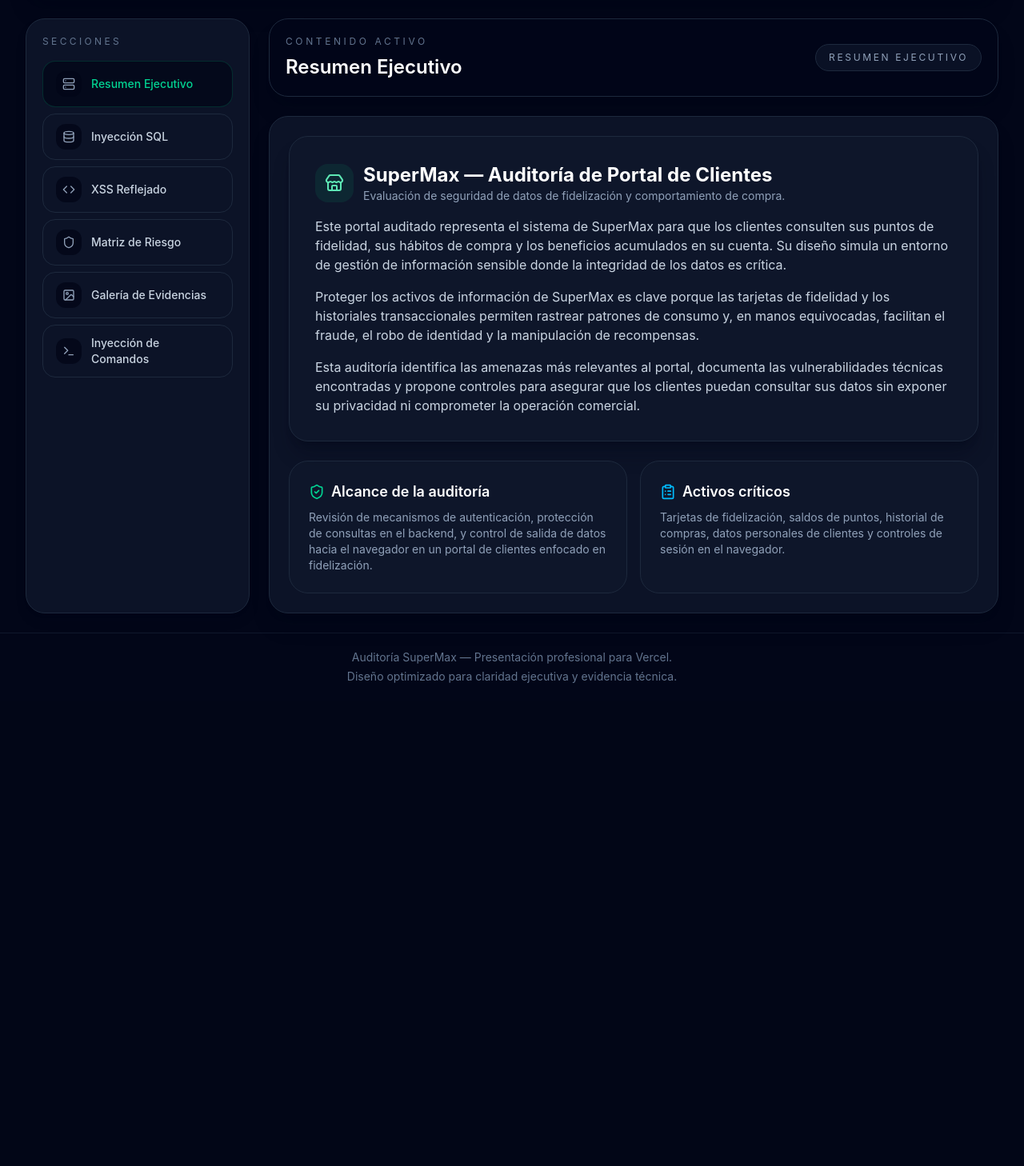
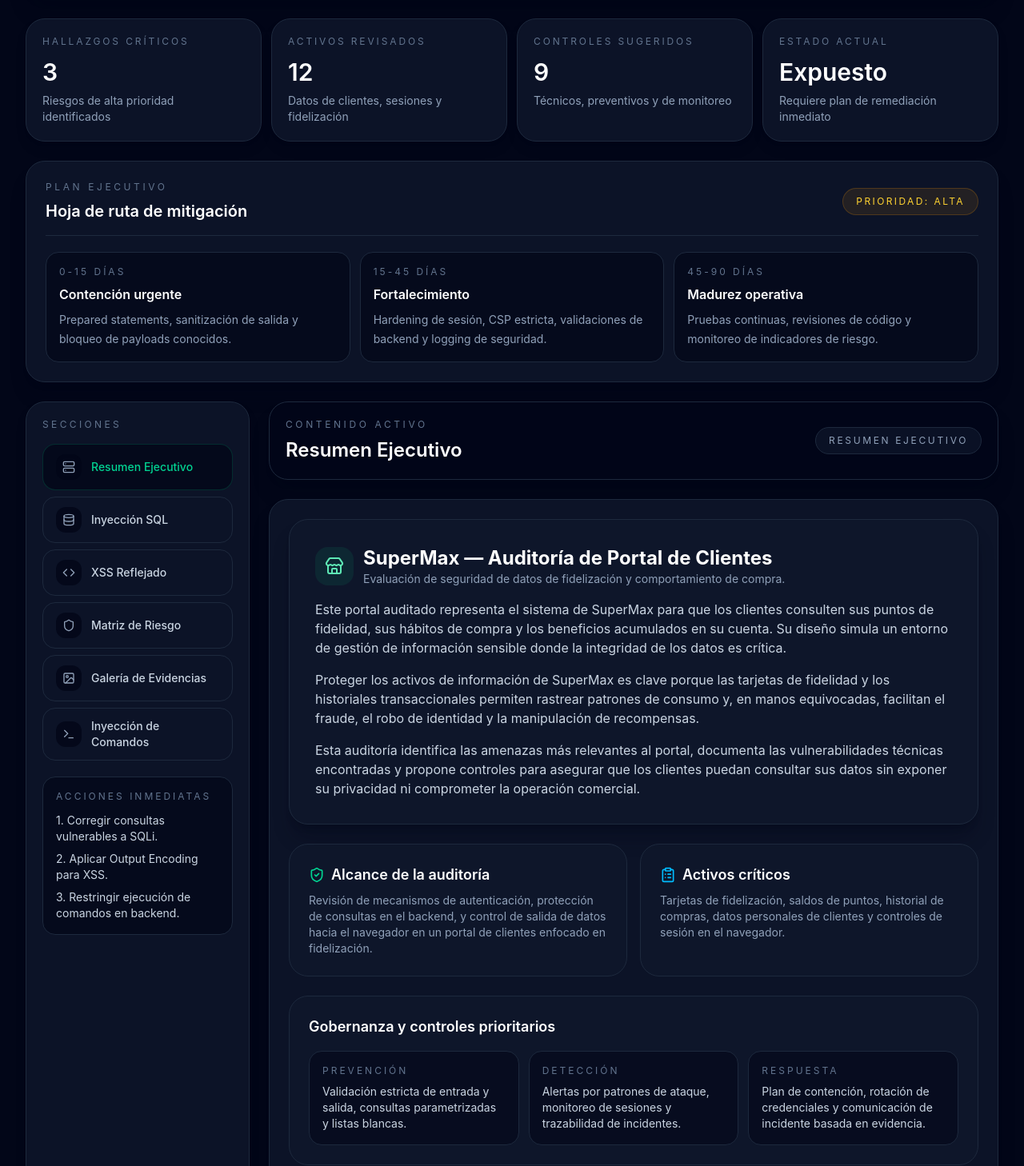
Before and after one commit to squellaa/auditoria_oliseb, a React (Vite) app: page / in a window 1280 px wide. Shown: the part 352-1810 px from the top of the page at 80% size. Before the commit the page ends 1228 px from the top, so only its background shows below. Built offline with nearby package versions, Linux system fonts and the light colour scheme.

Commit message:
arreglo fotografia

```diff
--- a/src/App.jsx
+++ b/src/App.jsx
@@ -24,11 +24,28 @@
   red: 'text-red-400 border-red-500/20 bg-red-500/10',
 };
 
+const indicadores = [
+  { title: 'Hallazgos críticos', value: '3', detail: 'Riesgos de alta prioridad identificados' },
+  { title: 'Activos revisados', value: '12', detail: 'Datos de clientes, sesiones y fidelización' },
+  { title: 'Controles sugeridos', value: '9', detail: 'Técnicos, preventivos y de monitoreo' },
+  { title: 'Estado actual', value: 'Expuesto', detail: 'Requiere plan de remediación inmediato' },
+];
+
+const planMitigacion = [
+  { fase: '0-15 días', objetivo: 'Contención urgente', acciones: 'Prepared statements, sanitización de salida y bloqueo de payloads conocidos.' },
+  { fase: '15-45 días', objetivo: 'Fortalecimiento', acciones: 'Hardening de sesión, CSP estricta, validaciones de backend y logging de seguridad.' },
+  { fase: '45-90 días', objetivo: 'Madurez operativa', acciones: 'Pruebas continuas, revisiones de código y monitoreo de indicadores de riesgo.' },
+];
+
 export default function App() {
   const [tabActual, setTabActual] = useState('resumen');
 
   return (
-    <div className="min-h-screen bg-slate-950 text-slate-100 font-sans selection:bg-emerald-500/30 selection:text-emerald-300">
+    <div className="relative min-h-screen overflow-hidden bg-slate-950 text-slate-100 font-sans selection:bg-emerald-500/30 selection:text-emerald-300">
+      <div className="pointer-events-none absolute inset-0 -z-10">
+        <div className="absolute -left-20 top-0 h-80 w-80 rounded-full bg-emerald-500/12 blur-3xl" />
+        <div className="absolute right-0 top-20 h-72 w-72 rounded-full bg-sky-500/10 blur-3xl" />
+      </div>
       <header className="sticky top-0 z-50 border-b border-slate-800 bg-slate-950/95 backdrop-blur-xl px-4 py-4 shadow-[0_1px_0_rgba(148,163,184,0.08)] sm:px-6 lg:px-8">
         <div className="mx-auto flex max-w-7xl flex-col gap-4 sm:flex-row sm:items-center sm:justify-between">
           <div className="flex items-center gap-3">
@@ -77,6 +94,37 @@
             </div>
           </section>
 
+          <section className="grid gap-3 sm:grid-cols-2 xl:grid-cols-4">
+            {indicadores.map((item) => (
+              <article key={item.title} className="rounded-3xl border border-slate-800 bg-slate-900/80 p-5 shadow-lg shadow-slate-950/20">
+                <p className="text-xs uppercase tracking-[0.24em] text-slate-500">{item.title}</p>
+                <p className="mt-3 text-3xl font-semibold text-white">{item.value}</p>
+                <p className="mt-2 text-sm text-slate-400">{item.detail}</p>
+              </article>
+            ))}
+          </section>
+
+          <section className="rounded-3xl border border-slate-800 bg-slate-900/80 p-6 shadow-xl shadow-slate-950/20">
+            <div className="flex flex-col gap-4 border-b border-slate-800 pb-4 md:flex-row md:items-center md:justify-between">
+              <div>
+                <p className="text-xs uppercase tracking-[0.3em] text-slate-500">Plan ejecutivo</p>
+                <h3 className="mt-2 text-xl font-semibold text-white">Hoja de ruta de mitigación</h3>
+              </div>
+              <span className="inline-flex rounded-full border border-amber-500/20 bg-amber-500/10 px-4 py-2 text-xs uppercase tracking-[0.2em] text-amber-300">
+                Prioridad: alta
+              </span>
+            </div>
+            <div className="mt-5 grid gap-3 md:grid-cols-3">
+              {planMitigacion.map((item) => (
+                <article key={item.fase} className="rounded-2xl border border-slate-800 bg-slate-950/70 p-4">
+                  <p className="text-xs uppercase tracking-[0.25em] text-slate-500">{item.fase}</p>
+                  <h4 className="mt-2 text-base font-semibold text-white">{item.objetivo}</h4>
+                  <p className="mt-2 text-sm leading-6 text-slate-400">{item.acciones}</p>
+                </article>
+              ))}
+            </div>
+          </section>
+
           <div className="grid gap-6 xl:grid-cols-[280px_1fr]">
             <aside className="rounded-3xl border border-slate-800 bg-slate-900/80 p-5 shadow-lg shadow-slate-950/20">
               <p className="mb-4 text-xs uppercase tracking-[0.28em] text-slate-500">Secciones</p>
@@ -103,6 +151,15 @@
                     </button>
                   );
                 })}
+              </div>
+
+              <div className="mt-5 rounded-2xl border border-slate-800 bg-slate-950/70 p-4">
+                <p className="text-xs uppercase tracking-[0.25em] text-slate-500">Acciones inmediatas</p>
+                <ul className="mt-3 space-y-2 text-sm text-slate-300">
+                  <li>1. Corregir consultas vulnerables a SQLi.</li>
+                  <li>2. Aplicar Output Encoding para XSS.</li>
+                  <li>3. Restringir ejecución de comandos en backend.</li>
+                </ul>
               </div>
             </aside>
 
--- a/src/components/Resumen.jsx
+++ b/src/components/Resumen.jsx
@@ -1,4 +1,3 @@
-import React from 'react';
 import { Store, ShieldCheck, ClipboardList } from 'lucide-react';
 
 export default function Resumen() {
@@ -46,6 +45,24 @@
           </p>
         </div>
       </div>
+
+      <div className="rounded-3xl border border-slate-800 bg-slate-900/80 p-6">
+        <h2 className="text-lg font-semibold text-white">Gobernanza y controles prioritarios</h2>
+        <div className="mt-4 grid gap-3 md:grid-cols-3">
+          <div className="rounded-2xl border border-slate-800 bg-slate-950/60 p-4">
+            <p className="text-xs uppercase tracking-[0.25em] text-slate-500">Prevención</p>
+            <p className="mt-2 text-sm text-slate-300">Validación estricta de entrada y salida, consultas parametrizadas y listas blancas.</p>
+          </div>
+          <div className="rounded-2xl border border-slate-800 bg-slate-950/60 p-4">
+            <p className="text-xs uppercase tracking-[0.25em] text-slate-500">Detección</p>
+            <p className="mt-2 text-sm text-slate-300">Alertas por patrones de ataque, monitoreo de sesiones y trazabilidad de incidentes.</p>
+          </div>
+          <div className="rounded-2xl border border-slate-800 bg-slate-950/60 p-4">
+            <p className="text-xs uppercase tracking-[0.25em] text-slate-500">Respuesta</p>
+            <p className="mt-2 text-sm text-slate-300">Plan de contención, rotación de credenciales y comunicación de incidente basada en evidencia.</p>
+          </div>
+        </div>
+      </div>
     </div>
   );
 }
--- a/src/components/XSS.jsx
+++ b/src/components/XSS.jsx
@@ -40,6 +40,22 @@
       </div>
 
       <div className="rounded-3xl border border-slate-800/80 bg-slate-950/60 p-6 text-slate-400 shadow-xl shadow-slate-950/20">
+        <h3 className="text-xl font-semibold text-slate-100">Evidencia Visual</h3>
+        <p className="mt-3 text-sm text-slate-400">
+          Resultado del ataque XSS reflejado en el entorno de pruebas del portal SuperMax.
+        </p>
+        <div className="mt-4 overflow-hidden rounded-2xl border border-slate-800 bg-slate-900/80 p-2">
+          <img
+            src="/img/xss_oliseb.png"
+            alt="Evidencia de XSS Reflejado"
+            className="h-auto w-full rounded-xl object-cover"
+            loading="lazy"
+            onError={(e) => { e.target.src = 'https://placehold.co/1200x700/1e293b/fff?text=Evidencia+xss_oliseb.png'; }}
+          />
+        </div>
+      </div>
+
+      <div className="rounded-3xl border border-slate-800/80 bg-slate-950/60 p-6 text-slate-400 shadow-xl shadow-slate-950/20">
         <h3 className="text-xl font-semibold text-slate-100">Mitigación</h3>
         <ul className="mt-4 list-disc space-y-2 pl-5 text-slate-400">
           <li>Escapar o codificar toda salida de datos controlada por el usuario.</li>
```
Also changed, not shown: public/img/xss_oliseb.png, public/img/xss_oliseb2.png (deleted).
